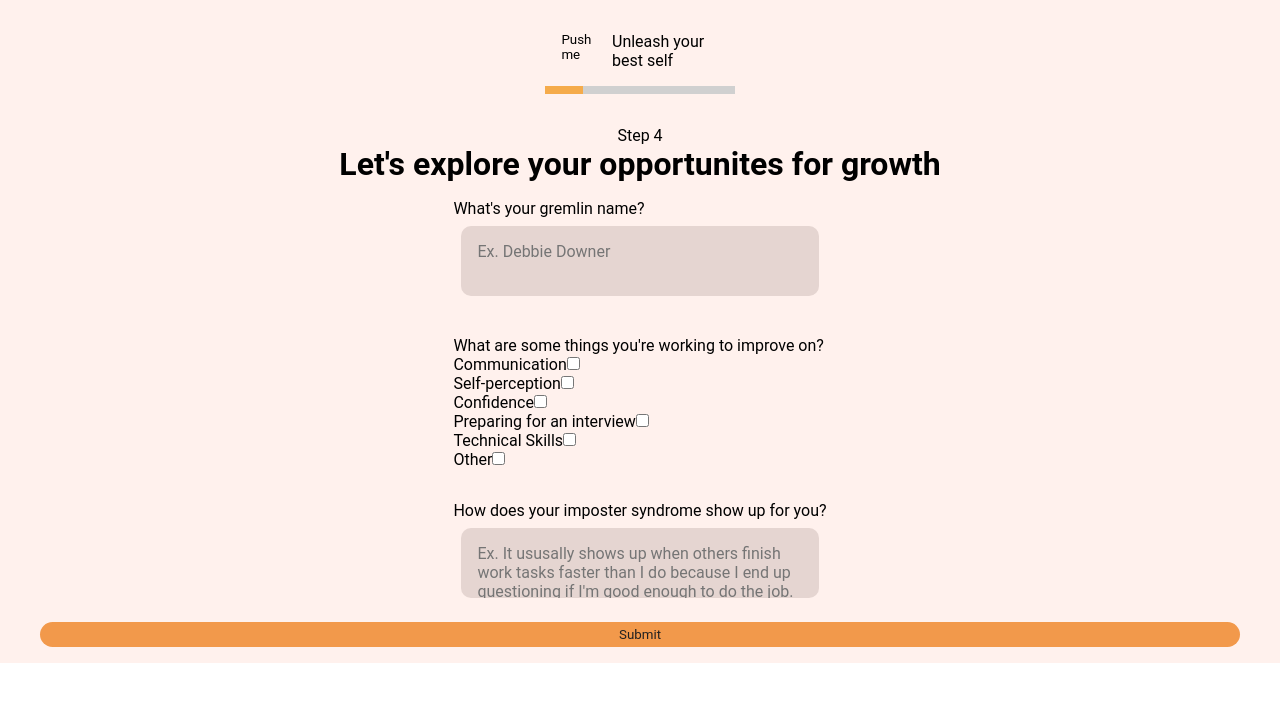
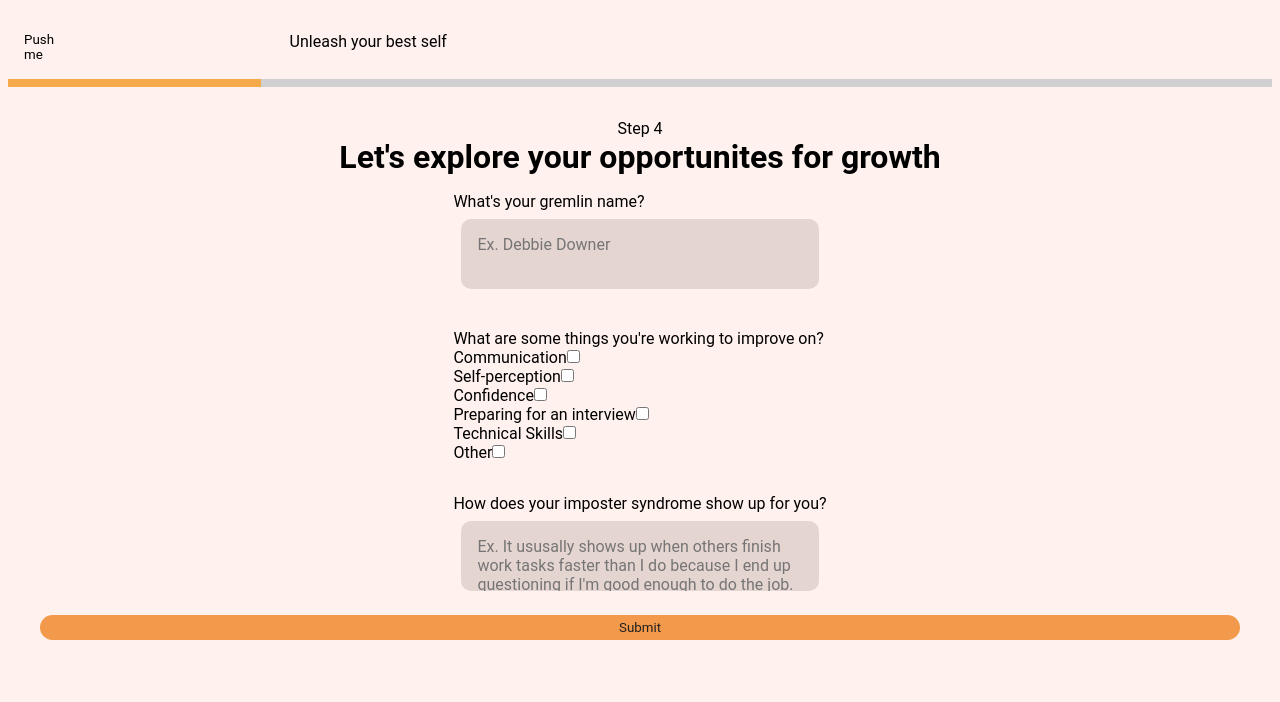
Before and after one commit to cherryontech/minty_fresh_project, a React (Create React App) app: page /growth in a window 1280 px wide. Shown: the top 702 px of the page. Built offline with nearby package versions, Linux system fonts and the light colour scheme.

Commit message:
page margins for full page styling

```diff
--- a/src/App.scss
+++ b/src/App.scss
@@ -11,9 +11,11 @@
 }
 
 
+
+
 .app{
     background-color: #FFF1ED;
-
+    height: inherit;
     // @include tablet{
     //     background-size: cover;
     // }
--- a/src/index.css
+++ b/src/index.css
@@ -1,4 +1,5 @@
 body {
+  height: 100%;
   margin: 0;
   font-family: -apple-system, BlinkMacSystemFont, 'Segoe UI', 'Roboto', 'Oxygen',
     'Ubuntu', 'Cantarell', 'Fira Sans', 'Droid Sans', 'Helvetica Neue',
@@ -12,6 +13,15 @@ code {
       monospace;
 }
 
+html{
+height: 100%;
+}
+
+#root{
+height: 100%;
+height: inherit;
+}
+
 
 textarea {
 resize: none;
@@ -22,3 +32,8 @@ position: absolute;
 bottom: 0;
 width: 100%;
 }
+
+section{
+width: 100%;
+height: 100%;
+}
```
